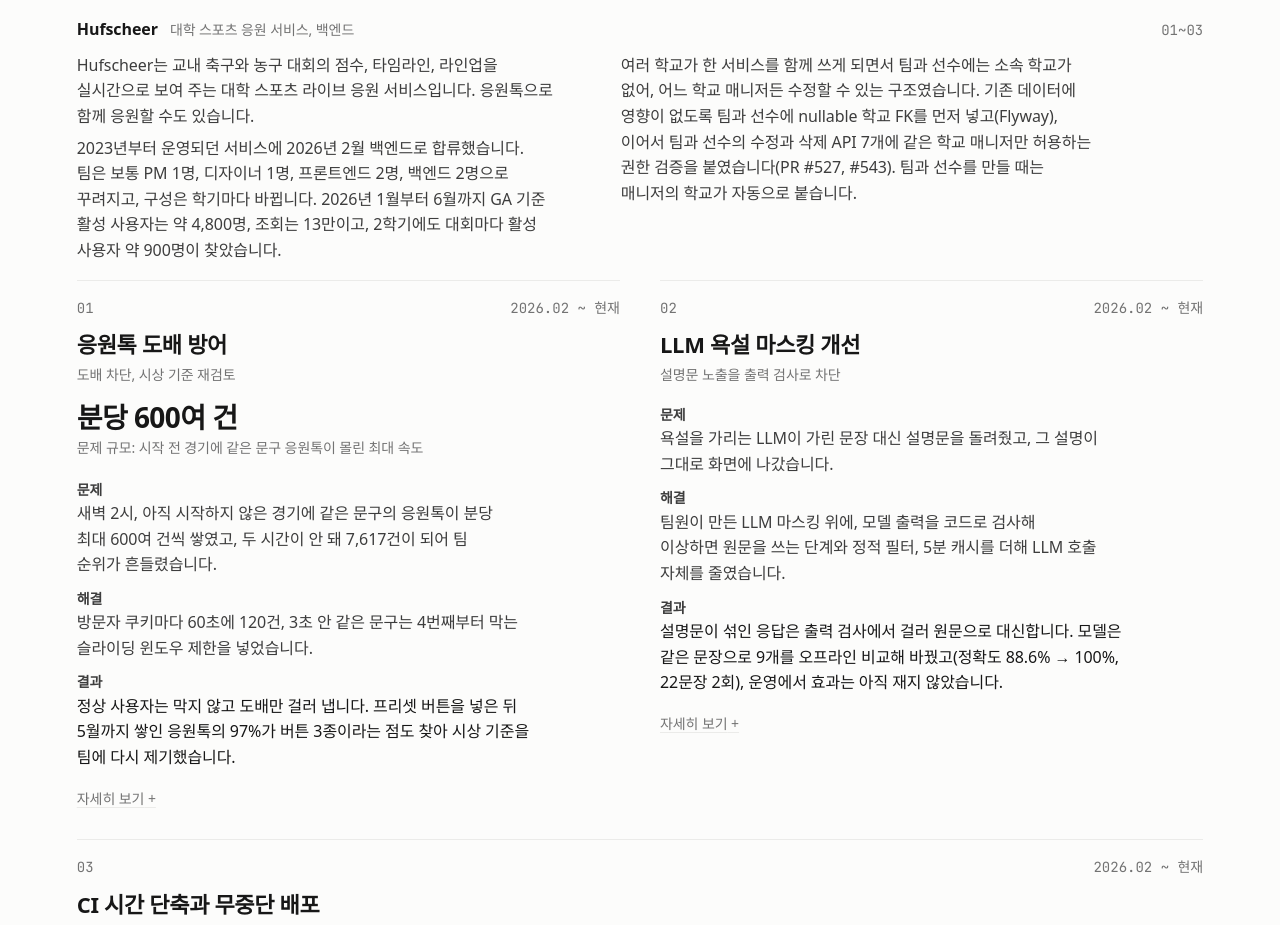
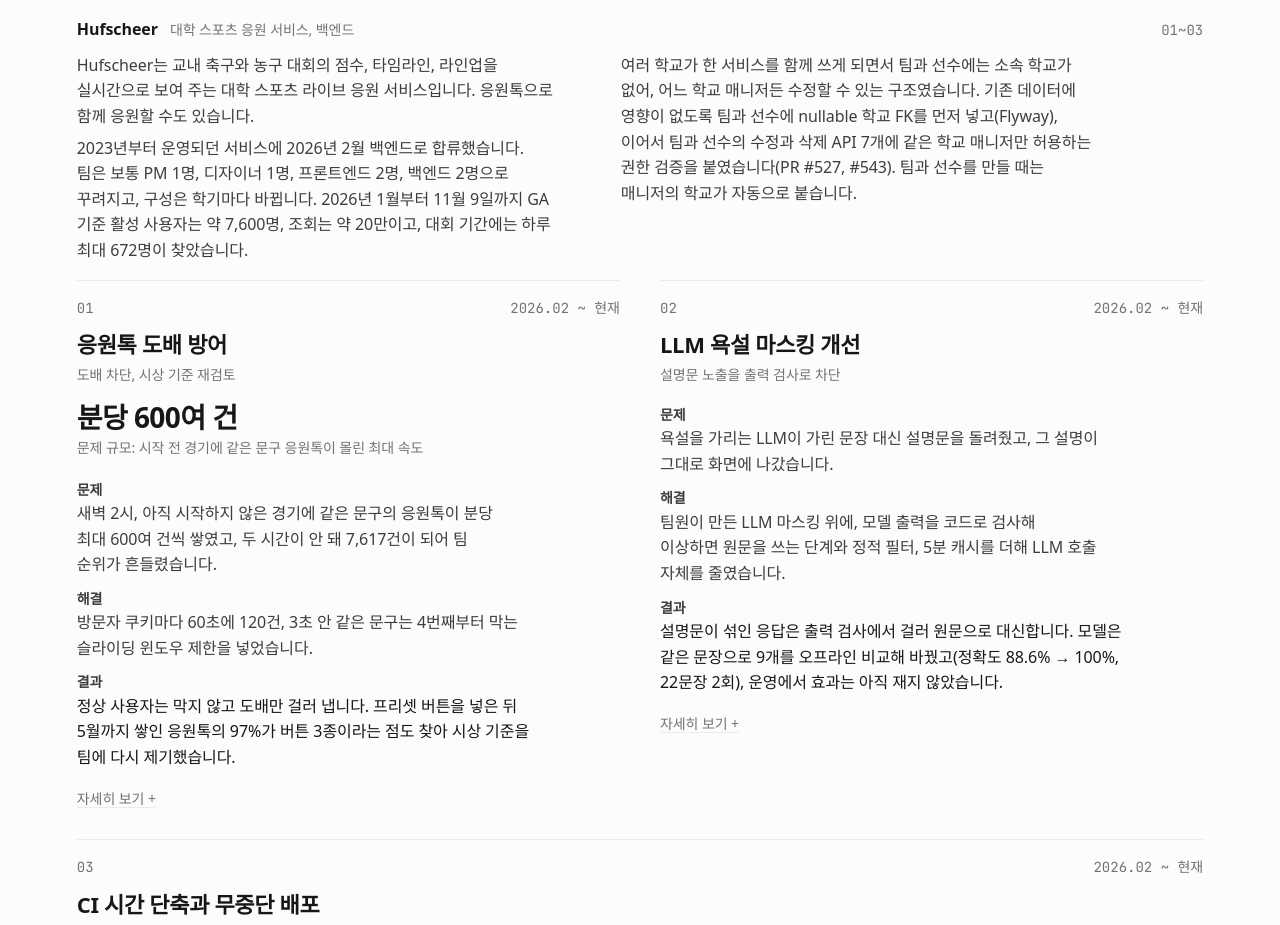
Before and after one commit to TAEW00KIM/TAEW00KIM.github.io, a React (Vite) app: page / in a window 1280 px wide. Shown: the part 1340-2265 px from the top of the page. Built offline with nearby package versions, Linux system fonts and the light colour scheme; a web font is replaced by a local one.

Commit message:
Hufscheer 소개 GA 문구: GA 직접 확인값(1/1~11/9 활성 약 7,600명, 조회 약 20만, 대회 기간 하루 최대 672명)으로 교체

```diff
--- a/src/data.en.ts
+++ b/src/data.en.ts
@@ -118,7 +118,7 @@ const hufscheerRepo = { label: "GitHub", href: "https://github.com/hufscheer/spe
 
 const hufscheerOverview = [
   "Hufscheer is a live cheering service for university sports. It shows scores, timelines, and lineups for on-campus soccer and basketball tournaments in real time. Users can also cheer together through cheer chat messages.",
-  "The service has run since 2023, and I joined its backend in February 2026. The team is usually 1 PM, 1 designer, 2 frontend and 2 backend developers, and its makeup changes from term to term. From January to June 2026 (GA), the service had about 4,800 active users and 130,000 views, and each fall-term tournament still drew about 900 active users.",
+  "The service has run since 2023, and I joined its backend in February 2026. The team is usually 1 PM, 1 designer, 2 frontend and 2 backend developers, and its makeup changes from term to term. From January to November 9, 2026 (GA), the service had about 7,600 active users and about 200,000 views, with up to 672 active users a day during tournaments.",
   "As several schools started sharing the service, teams and players had no school of their own, so a manager from any school could edit them. I first added a nullable school foreign key to teams and players so existing data was unaffected (Flyway), then added a permission check to 7 update and delete APIs for teams and players that allows only managers of the same school (PR #527, #543). When a team or player is created, the manager's school is attached automatically.",
 ];
 
--- a/src/data.ts
+++ b/src/data.ts
@@ -156,7 +156,7 @@ const hufscheerRepo = { label: "GitHub", href: "https://github.com/hufscheer/spe
 
 const hufscheerOverview = [
   "Hufscheer는 교내 축구와 농구 대회의 점수, 타임라인, 라인업을 실시간으로 보여 주는 대학 스포츠 라이브 응원 서비스입니다. 응원톡으로 함께 응원할 수도 있습니다.",
-  "2023년부터 운영되던 서비스에 2026년 2월 백엔드로 합류했습니다. 팀은 보통 PM 1명, 디자이너 1명, 프론트엔드 2명, 백엔드 2명으로 꾸려지고, 구성은 학기마다 바뀝니다. 2026년 1월부터 6월까지 GA 기준 활성 사용자는 약 4,800명, 조회는 13만이고, 2학기에도 대회마다 활성 사용자 약 900명이 찾았습니다.",
+  "2023년부터 운영되던 서비스에 2026년 2월 백엔드로 합류했습니다. 팀은 보통 PM 1명, 디자이너 1명, 프론트엔드 2명, 백엔드 2명으로 꾸려지고, 구성은 학기마다 바뀝니다. 2026년 1월부터 11월 9일까지 GA 기준 활성 사용자는 약 7,600명, 조회는 약 20만이고, 대회 기간에는 하루 최대 672명이 찾았습니다.",
   "여러 학교가 한 서비스를 함께 쓰게 되면서 팀과 선수에는 소속 학교가 없어, 어느 학교 매니저든 수정할 수 있는 구조였습니다. 기존 데이터에 영향이 없도록 팀과 선수에 nullable 학교 FK를 먼저 넣고(Flyway), 이어서 팀과 선수의 수정과 삭제 API 7개에 같은 학교 매니저만 허용하는 권한 검증을 붙였습니다(PR #527, #543). 팀과 선수를 만들 때는 매니저의 학교가 자동으로 붙습니다.",
 ];
 
```
